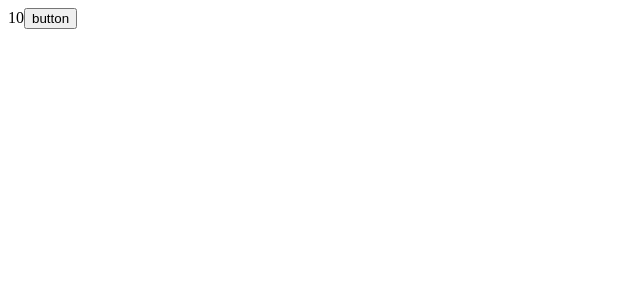
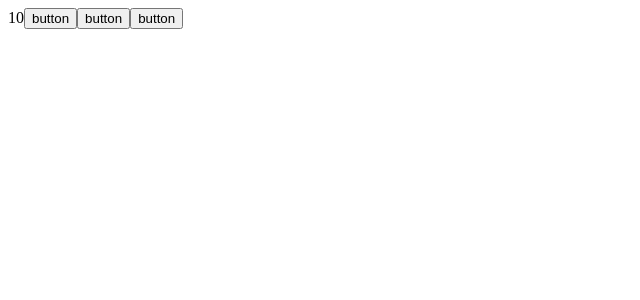
Before and after one commit to Lefti90/part1, a React (Create React App) app: page / in a window 1280 px wide. Shown: the top 300 px of the page, without its empty margins (0-640 px from the left). Built offline with nearby package versions, Linux system fonts and the light colour scheme.

Commit message:
1d funktion palauttava funktio

```diff
--- a/src/App.js
+++ b/src/App.js
@@ -3,15 +3,15 @@ import { useState } from 'react'
 const App = (props) => {
   const [value, setValue] = useState(10)
 
-  const handleClick = () => {
-    console.log('clicked the button')
-    setValue(0)
-  }
+  const hello = (who) => () => console.log('hello', who)
+
 
   return (
     <div>
       {value}
-      <button onClick={handleClick}>button</button>
+      <button onClick={hello('world')}>button</button>
+      <button onClick={hello('react')}>button</button>
+      <button onClick={hello('function')}>button</button>
     </div>
   )
 }
```
